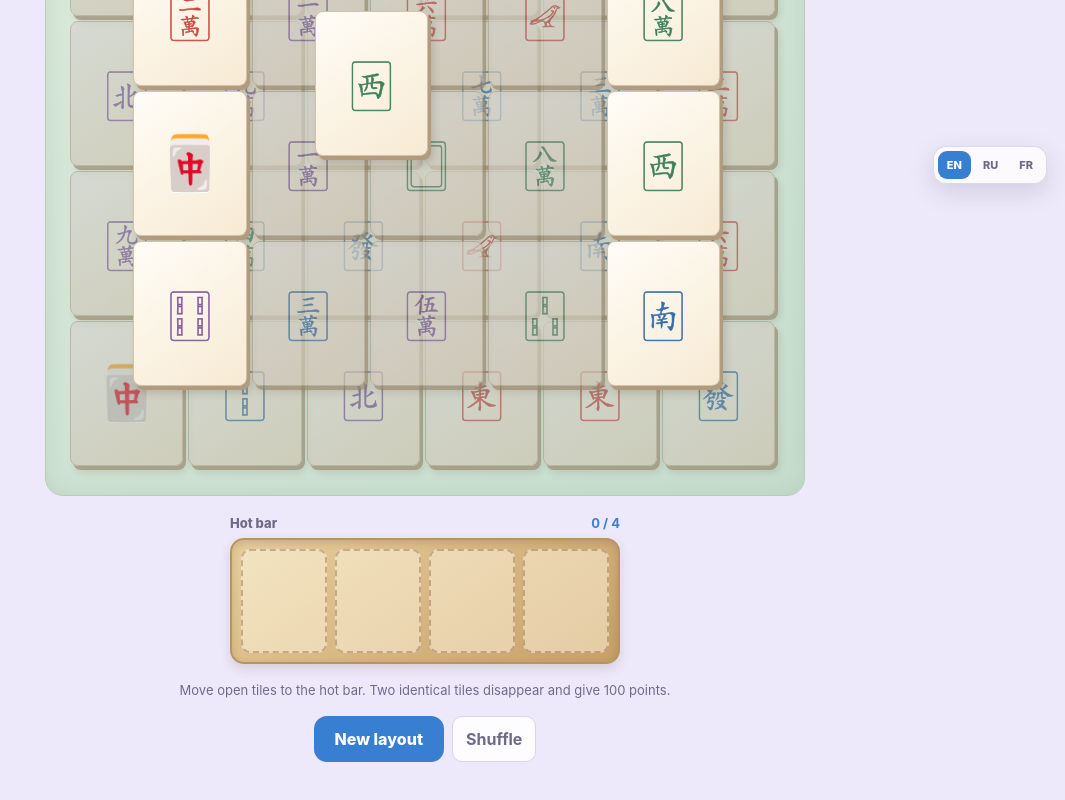
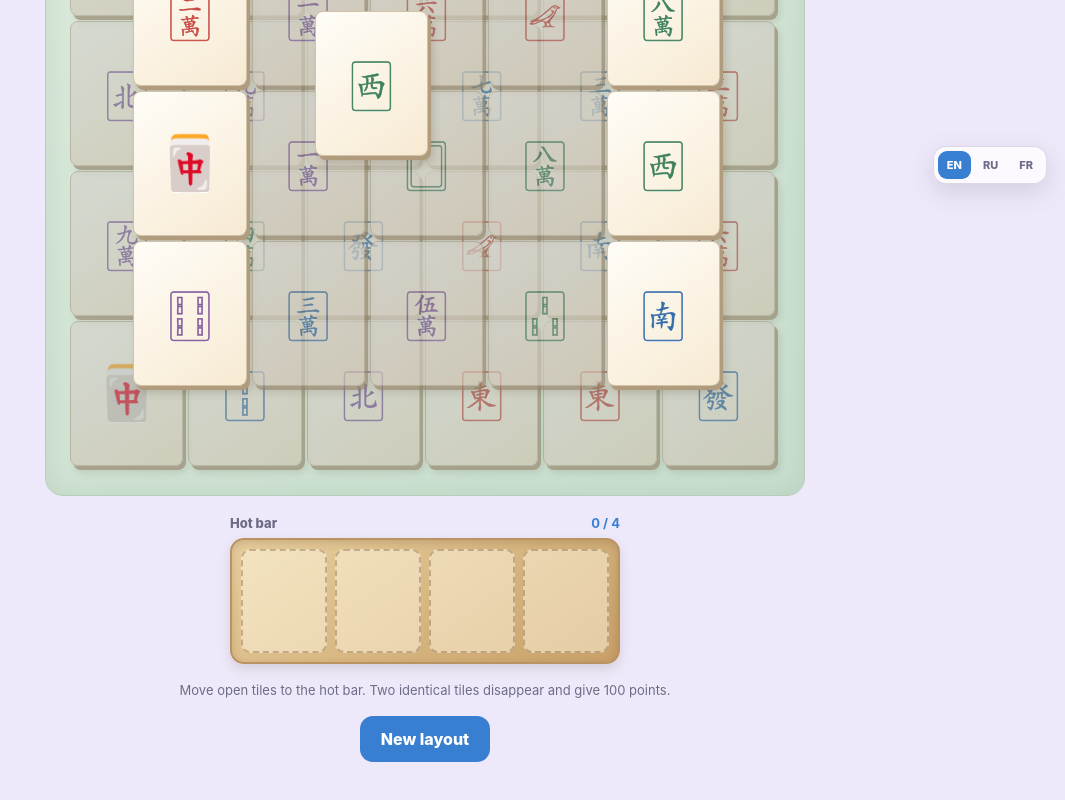
Before and after one commit to taimasV/code, a React (Vite) app: page /mahjong in a window 1280 px wide. Shown: the part 598-1398 px from the top of the page, without its empty margins (215-1280 px from the left). Built offline with nearby package versions, Linux system fonts and the light colour scheme; no server answers.

Commit message:
Remove Mahjong shuffle button

```diff
--- a/src/pages/MahjongPage.tsx
+++ b/src/pages/MahjongPage.tsx
@@ -82,7 +82,7 @@ export function MahjongPage() {
         <MahjongBoard level={level} locked={atCapacity} tiles={tiles} onTileClick={chooseTile} />
         <MahjongHotbar tiles={hotbar} />
         <p className="game-hint">Move open tiles to the hot bar. Two identical tiles disappear and give 100 points.</p>
-        <div className="chess-actions"><button className="restart-button" onClick={() => start()}>New layout</button><button className="mine-tool" onClick={() => setTiles(shuffleRemainingTiles(tiles))}>Shuffle</button></div>
+        <button className="restart-button" onClick={() => start()}>New layout</button>
       </section>
     </main>
   );
```
